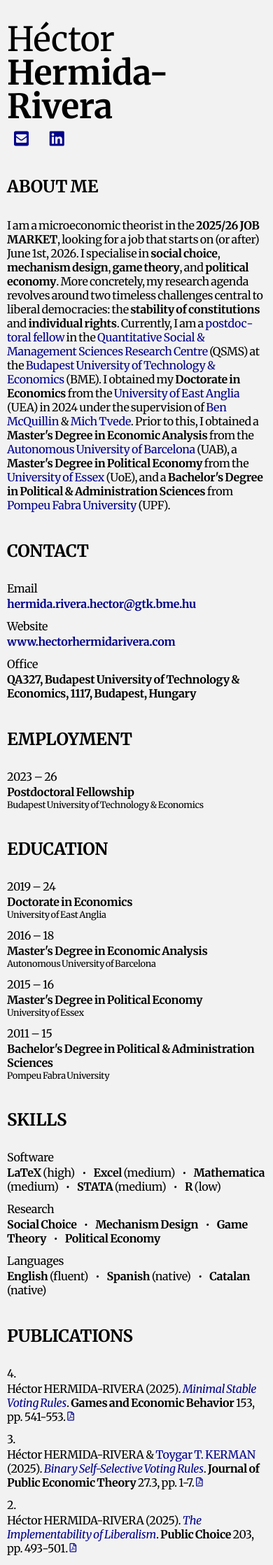
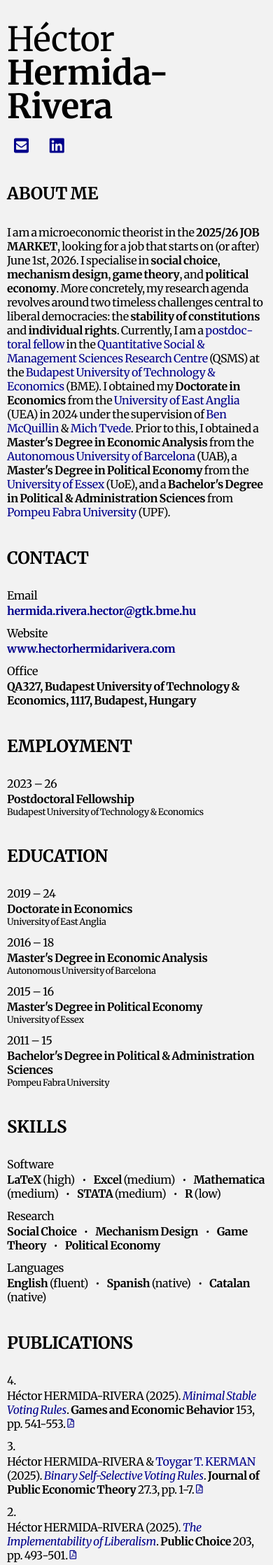
Before and after one commit to HectorHermidaRivera/hectorhermidarivera.github.io, a Jekyll site: the page built from index.md, in a window 390 px wide. Shown: the top 2237 px of the page at 70% size. Built offline with Jekyll 4.4.1, drawn with Linux system fonts in a browser that asks for light colours; a style sheet for code colours, icons or effects is not loaded.

Commit message:
Update style.css

```diff
--- a/assets/css/style.css
+++ b/assets/css/style.css
@@ -367,7 +367,7 @@ body {
   }
   .icon-row {
     margin-left: 0 !important;    /* align icons with left margin */
-    margin-top: 10px;                /* optional: adjust spacing above */
+    margin-top: 20px;                /* optional: adjust spacing above */
     justify-content: flex-start;  /* left-align icons */
   }
 .content h2,
```
